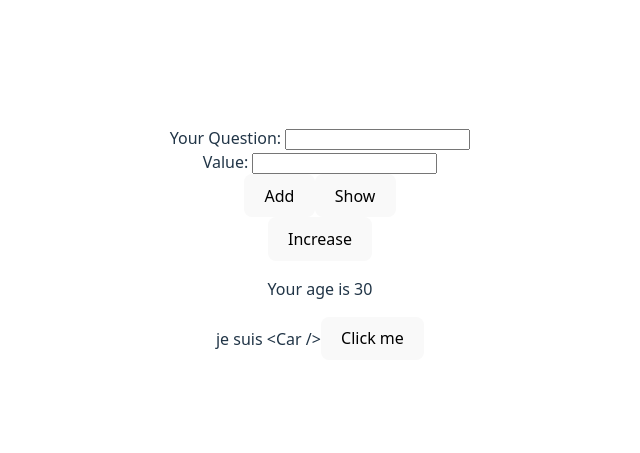
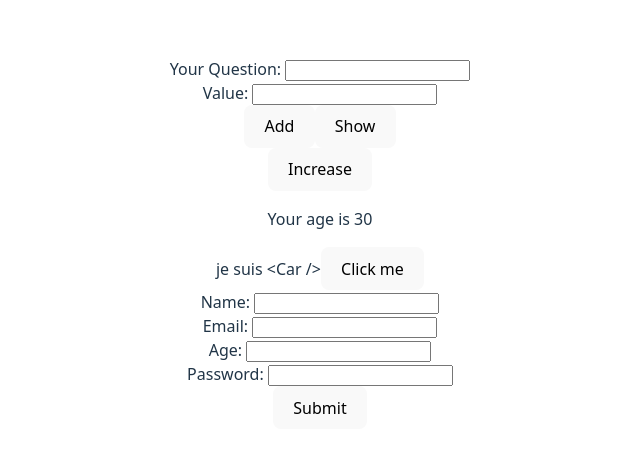
Before and after one commit to Shinobithis/Dev-Deck, a React (Vite) app: page / in a window 1280 px wide. Shown: the part 157-610 px from the top of the page, without its empty margins (320-960 px from the left). Built offline with nearby package versions, Linux system fonts and the light colour scheme.

Commit message:
Add form handling for user input; implement handleChange and handleSubmit functions

```diff
--- a/src/App.jsx
+++ b/src/App.jsx
@@ -9,6 +9,25 @@ function App() {
   const [answer, setAnswer] = useState("");
   const [show, setShow] = useState(false);
   const [cards, setCards] = useState([]);
+  const [formData, setFormData] = useState({
+    name: '',
+    email: '',
+    age: '',
+    pw: '',
+  });
+
+  const handleChange = (e) => {
+    const {name, value} = e.target;
+    setFormData({
+      ...FormData,
+      [name]: value
+    });
+  };
+
+  const handleSubmit = (e) => {
+    e.preventDefault();
+    console.log("Data: ", formData);
+  }
 
   function hello(param) {
     alert(`Hello from ${param}`);
@@ -69,6 +88,22 @@ function App() {
       }
       <Increase />
       <Car carName="App" onCarClick={hello} />
+
+      <form onSubmit={handleSubmit}>
+        <label htmlFor="Name">Name: </label>
+        <input type="text" name='name' value={formData.name} onChange={handleChange}/>
+        <br />
+        <label htmlFor="Email">Email: </label>
+        <input type="text" name='email' value={formData.email} onChange={handleChange}/>
+        <br />
+        <label htmlFor="Email">Age: </label>
+        <input type="text" name='age' value={formData.age} onChange={handleChange}/>
+        <br />
+        <label htmlFor="Email">Password: </label>
+        <input type="text" name='pw' value={formData.pw} onChange={handleChange}/>
+        <br />
+        <button type='submit'>Submit</button>
+      </form>
     </div>
   )
 }
```
